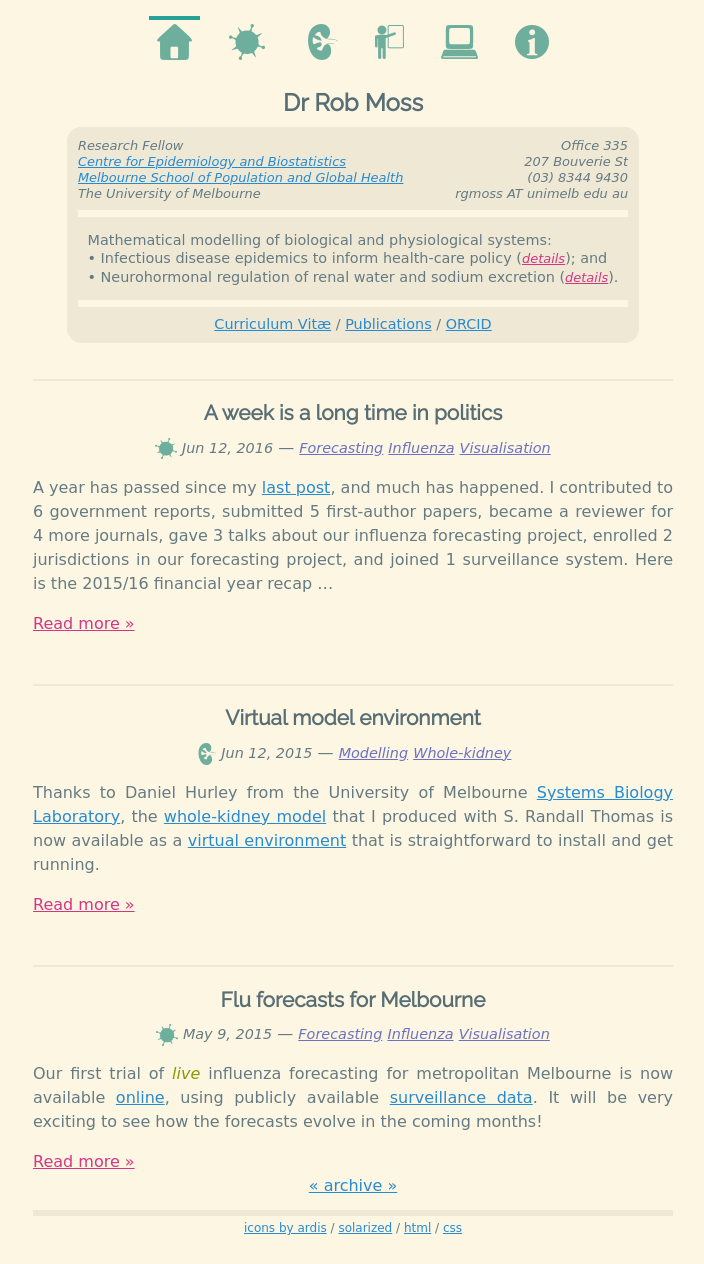
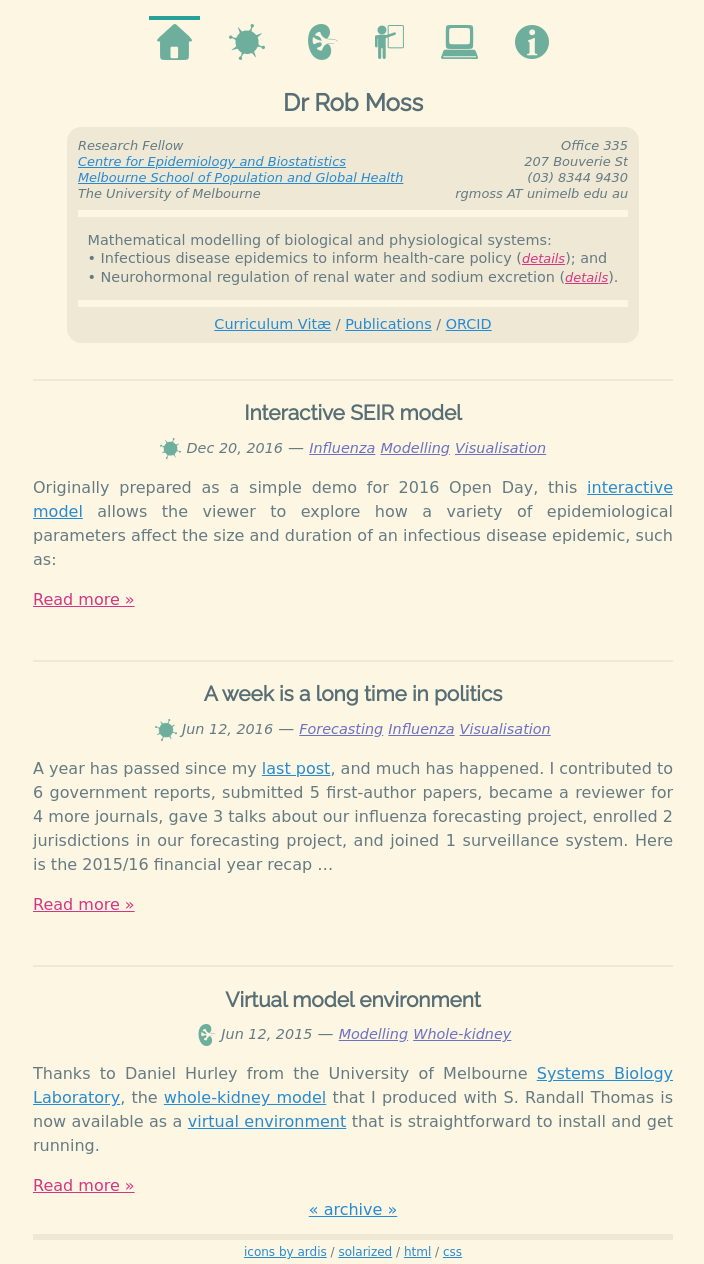
Before and after one commit to robmoss/previous2-robmoss.github.io, a Jekyll site: the page built from index.html, in a window 1280 px wide. Shown: the whole page, without its empty margins (287-991 px from the left). Built offline with Jekyll 4.4.1, drawn with Linux system fonts in a browser that asks for light colours; some web fonts are replaced; before the commit the page ends 1240 px from its top, so only the background shows below that.

Commit message:
Add a post about the interactive SEIR model demo

```diff
--- /dev/null
+++ b/_posts/2016-12-20-Interactive-SEIR-model.md
@@ -0,0 +1,33 @@
+---
+title: Interactive SEIR model
+category: influenza
+tags: ['modelling', 'influenza', 'visualisation']
+js_libs: MathJax
+---
+
+Originally prepared as a simple demo for 2016 Open Day, this
+[interactive model](http://mathmodelling.sph.unimelb.edu.au/~rgm/seir-demo/)
+allows the viewer to explore how a variety of epidemiological parameters
+affect the size and duration of an infectious disease epidemic, such as:
+
+* The basic reproduction number $$\left(R_0\right)$$, the average number of
+  *persons that a single infectious individual will infect* in an entirely
+  susceptible population;
+* The delay between being *infected* and becoming *infectious*
+  $$\left(\frac{1}{\alpha}\right)$$;
+* The duration for which an individual is *infectious*
+  $$\left(\frac{1}{\gamma}\right)$$;
+* The duration for which an individual is *protected from re-infection*
+  $$\left(\frac{1}{\sigma}\right)$$;
+* The degree to which individuals *mix inhomogeneously* $$\left(\eta\right)$$;
+  and
+* The proportion of the population $$S(0)$$ that is *initially susceptible*.
+
+This is a **deterministic SEIR meta-population model**, where each individual
+in the population is either *susceptible* to infection, has been *exposed* to
+the pathogen, has progressed to being *infectious*, or has *recovered* from
+infection and has (temporary or permanent) protection from reinfection.
+
+The source code is
+[available](https://bitbucket.org/robmoss/seir-demo-javascript) under the BSD
+3-Clause license.
--- a/model/index.md
+++ b/model/index.md
@@ -21,3 +21,10 @@ in these [interactive plots](./rfc/).
 [This model](./aa-autoreg) extends an existing autoregulatory model with the
 addition of an explicit glomerular capillary bed, in order to predict the
 glomerular filtration rate (GFR).
+
+## Interactive SEIR infectious disease model
+
+This
+[interactive model](http://mathmodelling.sph.unimelb.edu.au/~rgm/seir-demo/)
+illustrates how epidemiological parameters, such as the basic reproduction
+number, affect the size and duration of an epidemic.
```
